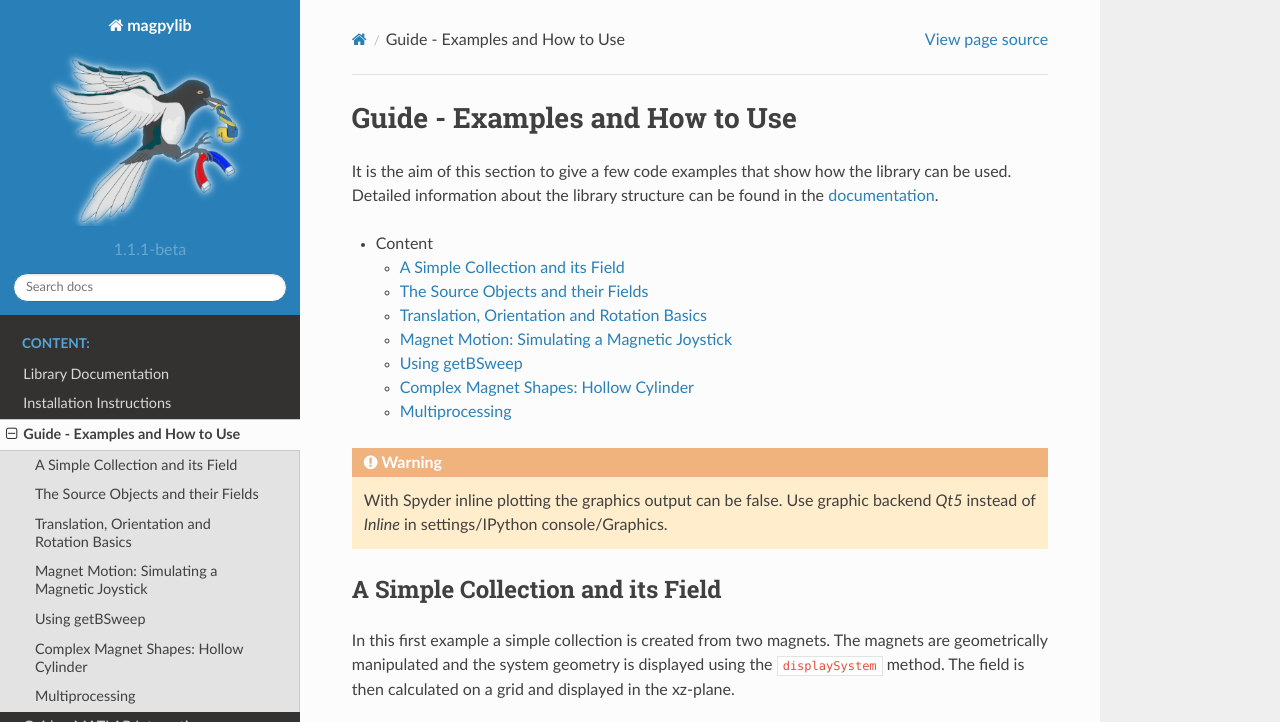
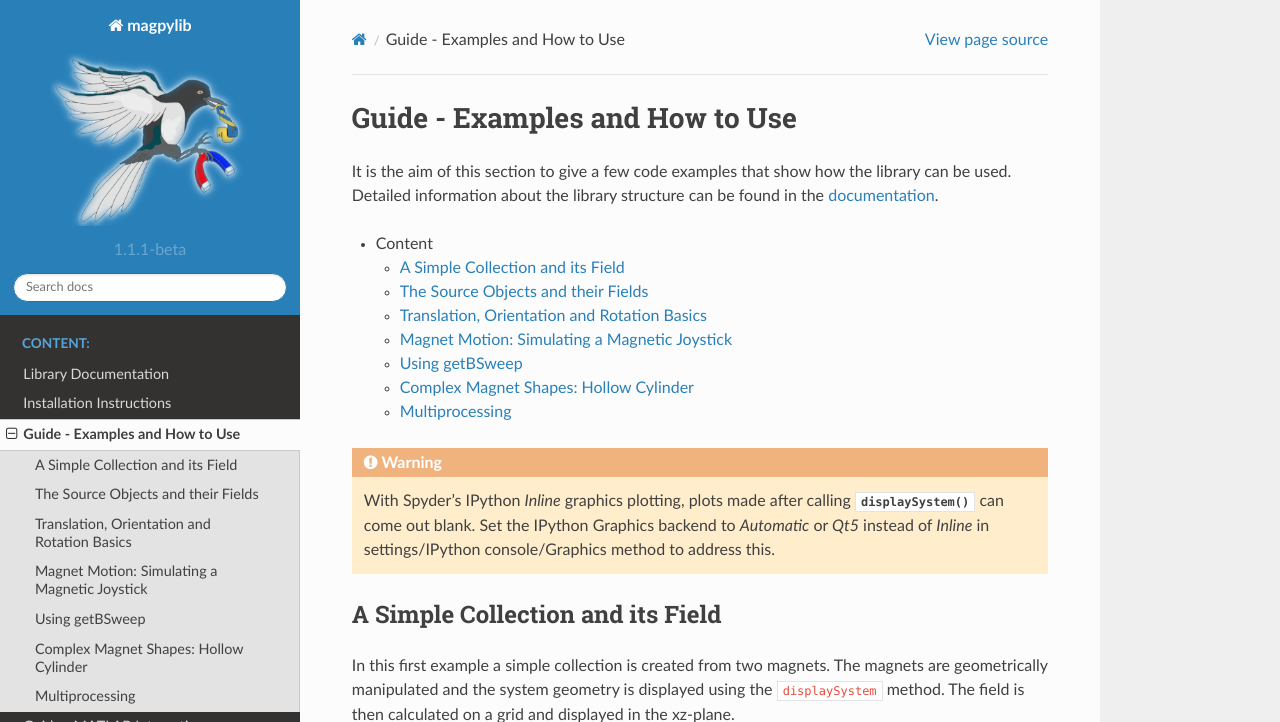
Before and after one commit to magpylib/magpylib, a Sphinx documentation site: the page built from docs/_pages/2_guideExamples.md, in a window 1280 px wide and 900 px high, cut to the strip 0-722 px from the top of the window. Built offline with Sphinx 7.4.7 and the Read the Docs theme 2.0.0, drawn with Linux system fonts in a browser that asks for light colours; formulas are drawn with MathJax 3; pages that are not in the unit, such as notebooks, are missing from menus; the version number is read from the project's files by our own code.

Commit message:
Tweak Plot Warning since this is an IPython issue

````diff
--- a/docs/_pages/2_guideExamples.md
+++ b/docs/_pages/2_guideExamples.md
@@ -14,7 +14,7 @@ It is the aim of this section to give a few code examples that show how the libr
 ```eval_rst
 
 .. warning::
-    With Spyder inline plotting the graphics output can be false. Use graphic backend *Qt5* instead of *Inline* in settings/IPython console/Graphics.
+    With Spyder's IPython *Inline* graphics plotting, plots made after calling :meth:`~magpylib.Collection.displaySystem()` can come out blank. Set the IPython Graphics backend to *Automatic* or *Qt5* instead of *Inline* in settings/IPython console/Graphics method to address this.
 ```
 
 ### A Simple Collection and its Field
````
